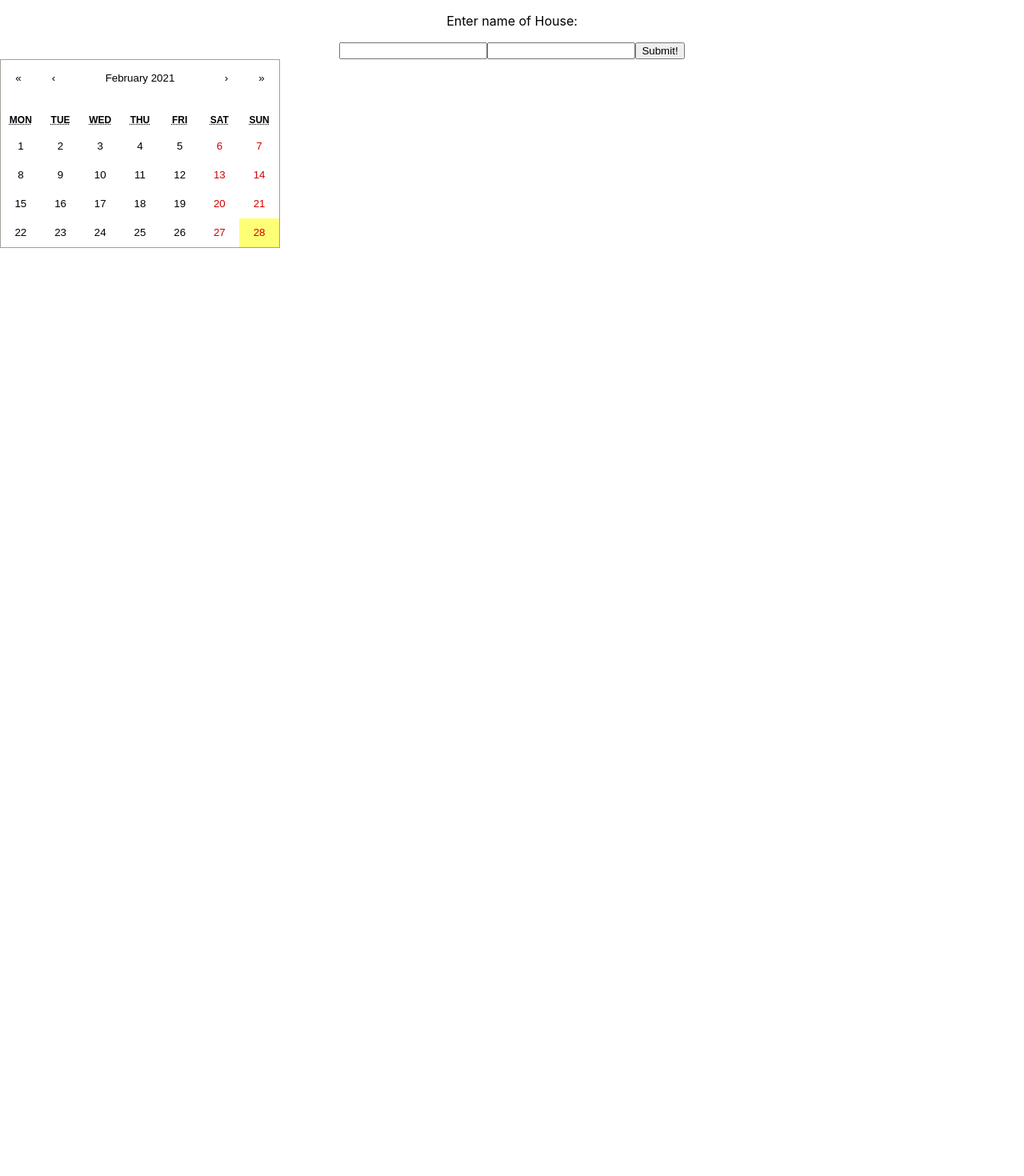
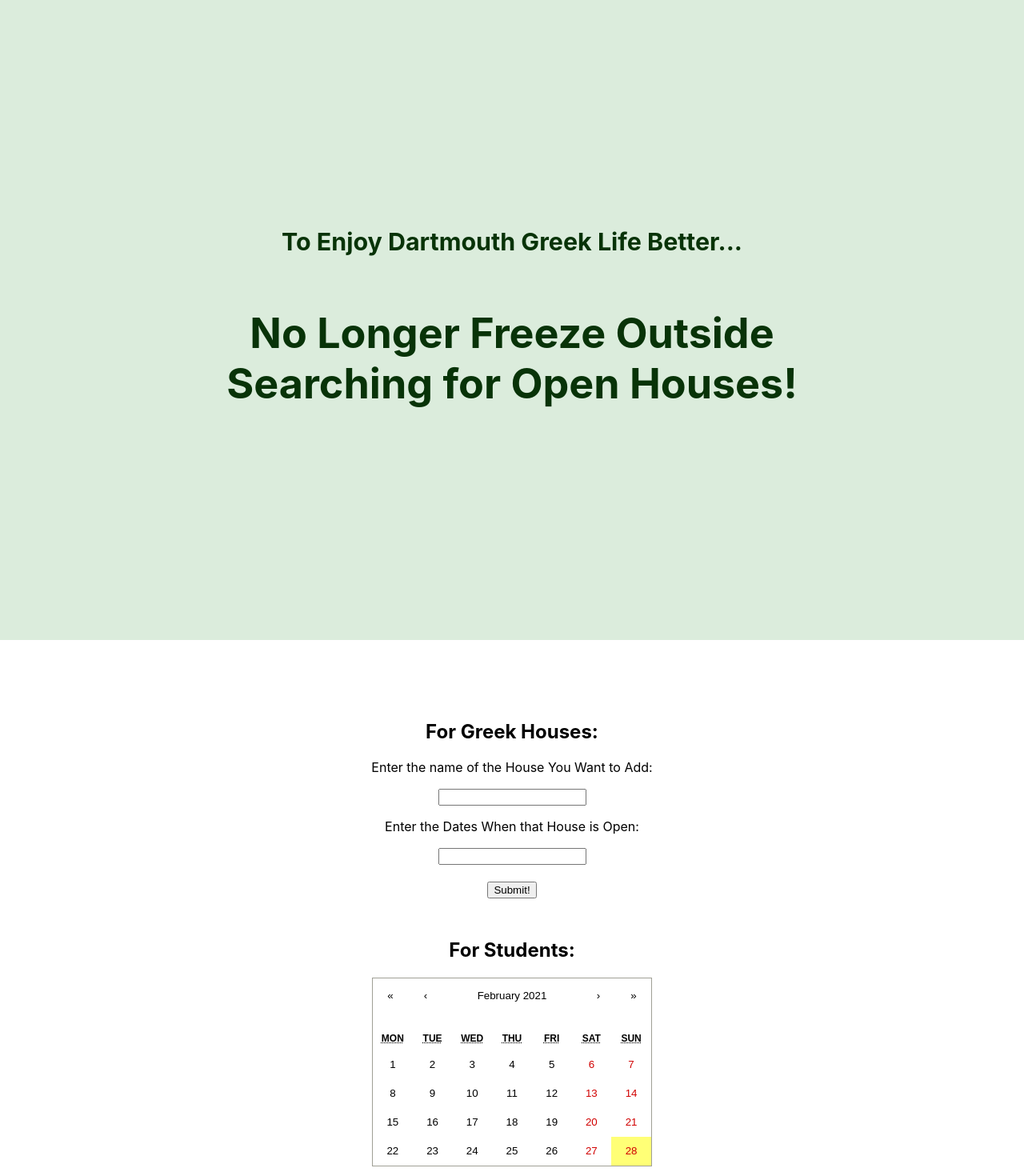
Before and after one commit to DALI-mini-webdev/final-project-group-02, a React (Create React App) app in the folder group-2/: page / in a window 1280 px wide. Shown: the top 1470 px of the page at 80% size. Before the commit the page ends 800 px from the top, so only its background shows below. Built offline with nearby package versions, Linux system fonts and the light colour scheme.

Commit message:
CSS additions on input and app

```diff
--- a/group-2/package.json
+++ b/group-2/package.json
@@ -6,6 +6,7 @@
     "@testing-library/jest-dom": "^5.11.4",
     "@testing-library/react": "^11.1.0",
     "@testing-library/user-event": "^12.1.10",
+    "firebase": "^8.2.9",
     "react": "^17.0.1",
     "react-calendar": "^3.3.1",
     "react-dom": "^17.0.1",
--- a/group-2/src/App.css
+++ b/group-2/src/App.css
@@ -1,5 +1,6 @@
 .App {
   text-align: center;
+
 }
 
 .App-logo {
@@ -14,14 +15,22 @@
 }
 
 .App-header {
-  background-color: #282c34;
+  background-color: #dbecdc;
   min-height: 100vh;
   display: flex;
   flex-direction: column;
   align-items: center;
   justify-content: center;
   font-size: calc(10px + 2vmin);
-  color: white;
+  color: rgb(8, 51, 8);
+}
+
+.App-body {
+  min-height: 100vh;
+  background-color: #ffffff;
+  color: black;
+  align-items: center;
+  justify-content: center;
 }
 
 .App-link {
--- a/group-2/src/App.js
+++ b/group-2/src/App.js
@@ -1,12 +1,22 @@
 import './App.css';
 import firebase from './firebase/index';
 import Input from './components/Input'
+
 function App() {
   console.log(firebase);
   console.log(firebase.db);
   return (
     <div className="App">
-      <Input />
+      <div className="App-header">
+        <h3>To Enjoy Dartmouth Greek Life Better...</h3>
+        <h1>No Longer Freeze Outside <br></br>
+        Searching for Open Houses!</h1>
+      </div>
+
+      <div className="App-body">
+        <Input />
+      </div>
+
     </div>
   );
 }
--- a/group-2/src/components/Input.js
+++ b/group-2/src/components/Input.js
@@ -2,6 +2,9 @@
 import firebase from 'firebase/app'
 import Calendar from 'react-calendar'
 import 'react-calendar/dist/Calendar.css';
+import './input.css'
+
+
 class Input extends Component{
     constructor(props){
         super(props);
@@ -35,14 +38,24 @@
     }
     render(){
         return(
-            <div>
-                <p>Enter name of House:</p>
+            <div className='input'>
+                <h2>For Greek Houses:</h2>
+                <p>Enter the name of the House You Want to Add:</p>
                 <input type="text" value={this.state.name} onChange={this.newHouseFunction} />
-
+                <p>Enter the Dates When that House is Open:</p>
                 <input type="text" onChange={this.newDatesFunction} />
 
+                <br></br>
+                <br></br>
                 <button onClick={this.saveNewInfo}>Submit!</button>
-                <Calendar />
+
+                <div className='student-section'>
+                    <h2>For Students:</h2>
+                </div>
+                <div className="calendar">
+                    <Calendar />
+                </div>
+
             </div>
         )
     }
--- /dev/null
+++ b/group-2/src/components/input.css
@@ -0,0 +1,13 @@
+.input {
+    padding-top: 80px;
+}
+
+.student-section {
+    padding-top: 30px;
+}
+
+.calendar {
+    text-align: center;
+    display: flex;
+    justify-content: center;
+}
```
Also changed, not shown: 1 other file (tests, documents, lock files or other folders).
